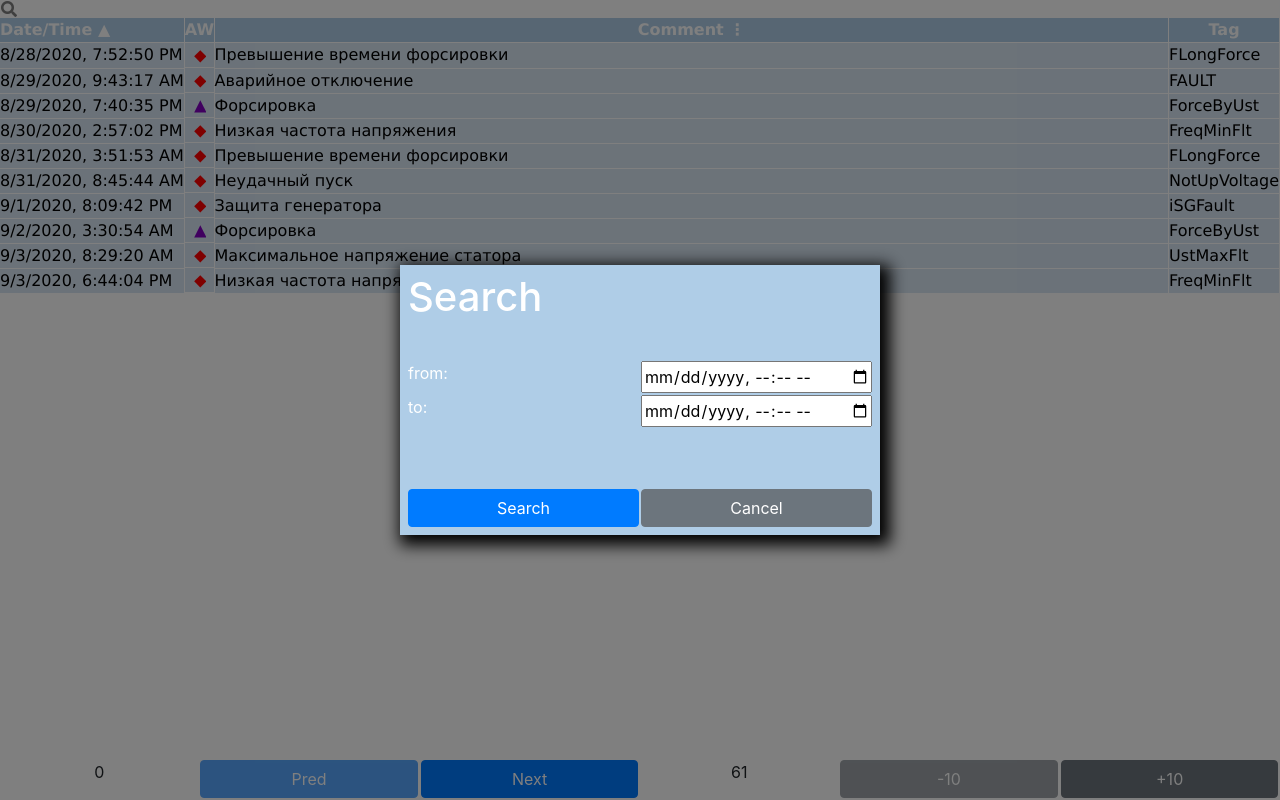
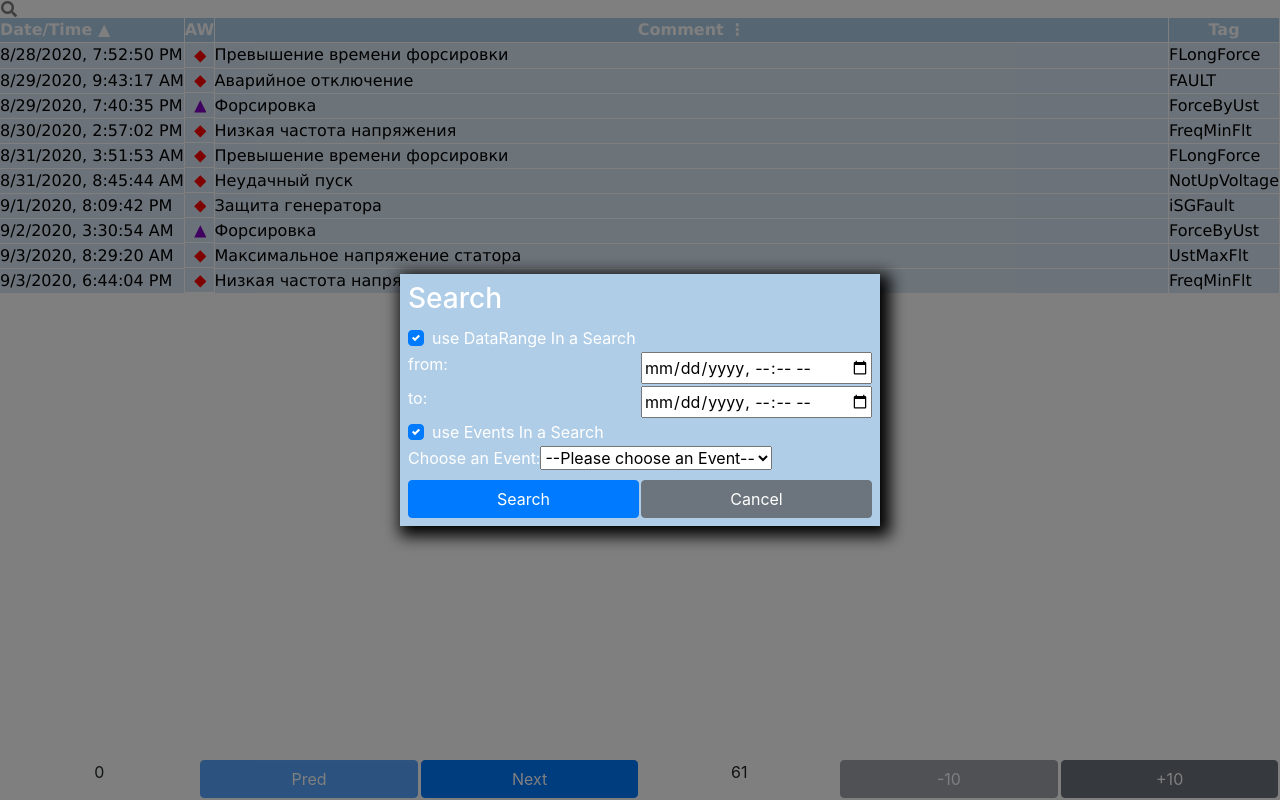
Before and after one commit to GerasimGerasimov/dexop-events-table, a React (Create React App) app: page / in a window 1280 px wide. Both pictures are taken after a click on the icon "Search". Built offline with nearby package versions, Linux system fonts and the light colour scheme.

Commit message:
разместил элементы на форме Search

```diff
--- a/src/Pages/Events/Events.tsx
+++ b/src/Pages/Events/Events.tsx
@@ -210,8 +210,3 @@ export default class Events extends Component <IEventsProps,IEventsState> {
     );
   }
 }
-
-/*
-          <button>Search</button>
-          <input type="datetime-local"/>
-*/
--- a/src/Pages/Events/search/search.tsx
+++ b/src/Pages/Events/search/search.tsx
@@ -16,23 +16,77 @@ export interface ISearchProps {
 }
 
 export interface ISearchState {
-
+ useDataRangeInSearch: boolean;
+ useEventTypeInSearch: boolean;
 }
 
 export default class Search extends Component<ISearchProps, ISearchState> {
 
   constructor (props: ISearchProps) {
     super(props);
+    this.state={
+      useDataRangeInSearch: true,
+      useEventTypeInSearch: true
+    }
+  }
+
+  private changeUseDateInSearch() {
+    const checkerTougle: boolean = !this.state.useDataRangeInSearch;
+    this.setState({useDataRangeInSearch:checkerTougle})
+  }
+
+  private changeUseEventTypeInSearch() {
+    const checkerTougle: boolean = !this.state.useEventTypeInSearch;
+    this.setState({useEventTypeInSearch:checkerTougle})
   }
 
   render(){
     return (
       <div className='search block grid-container'>
-        <h1 className='search Header'>Search</h1>
+        <h3 className='search Header'>Search</h3>
+        <div className='search DateConditionPicker'>
+          <div className='custom-control custom-checkbox'>
+            <input  type="checkbox"
+                    className="custom-control-input"
+                    id="useDataRangeInSearch"
+                    checked={this.state.useDataRangeInSearch}
+                    onChange={()=>this.changeUseDateInSearch()}/>
+            <label  className="custom-control-label"
+                    htmlFor="useDataRangeInSearch">
+                    use DataRange In a Search
+            </label>
+          </div>
+        </div>
+
         <label className='search LabelFrom' htmlFor="fromDate">from:</label>
         <input className='search InputFrom' id='fromDate' type="datetime-local"/>
         <label className='search LabelTo' htmlFor="toDate">to:</label>
         <input className='search InputTo' id='toDate' type="datetime-local"/>
+
+        <div className='search EventConditionPicker'>
+          <div className=' custom-control custom-checkbox'>
+            <input  type="checkbox"
+                    className="custom-control-input"
+                    id="useEventTypeInSearch"
+                    checked={this.state.useEventTypeInSearch}
+                    onChange={()=>this.changeUseEventTypeInSearch()}/>
+            <label  className="custom-control-label"
+                    htmlFor="useEventTypeInSearch">
+                    use Events In a Search
+            </label>
+          </div>
+        </div>
+
+        <div className='search EventPicker'>
+          <label htmlFor="events-select">Choose an Event:</label>
+          <select id="events-select">
+            <option value="">--Please choose an Event--</option>
+            <option value="All">All</option>
+            <option value="Alarm">Alarms</option>
+            <option value="Warning">Warnings</option>
+            <option value="Info">Info</option>
+          </select>
+        </div>
         <button
           className="btn btn-primary btn-xs search Search"
           onClick={()=>this.props.onExitHandler(undefined)}
```
